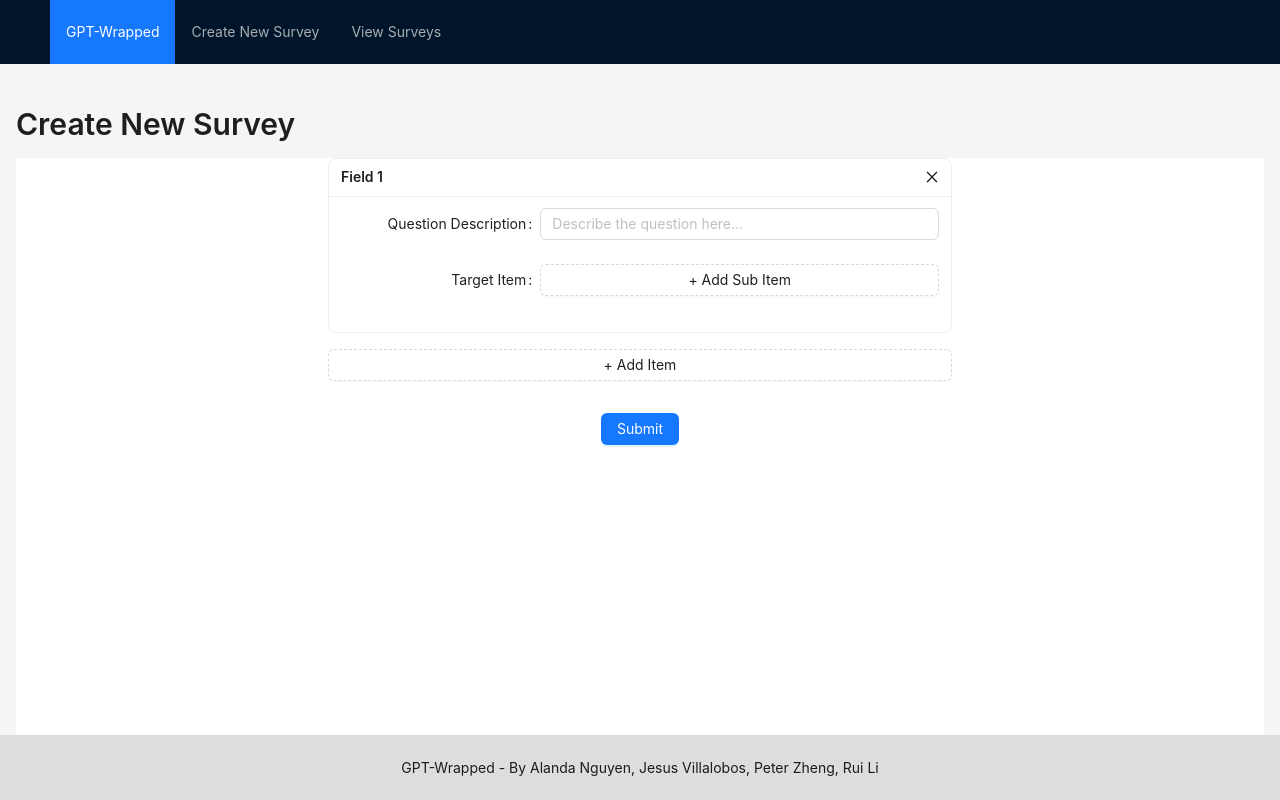
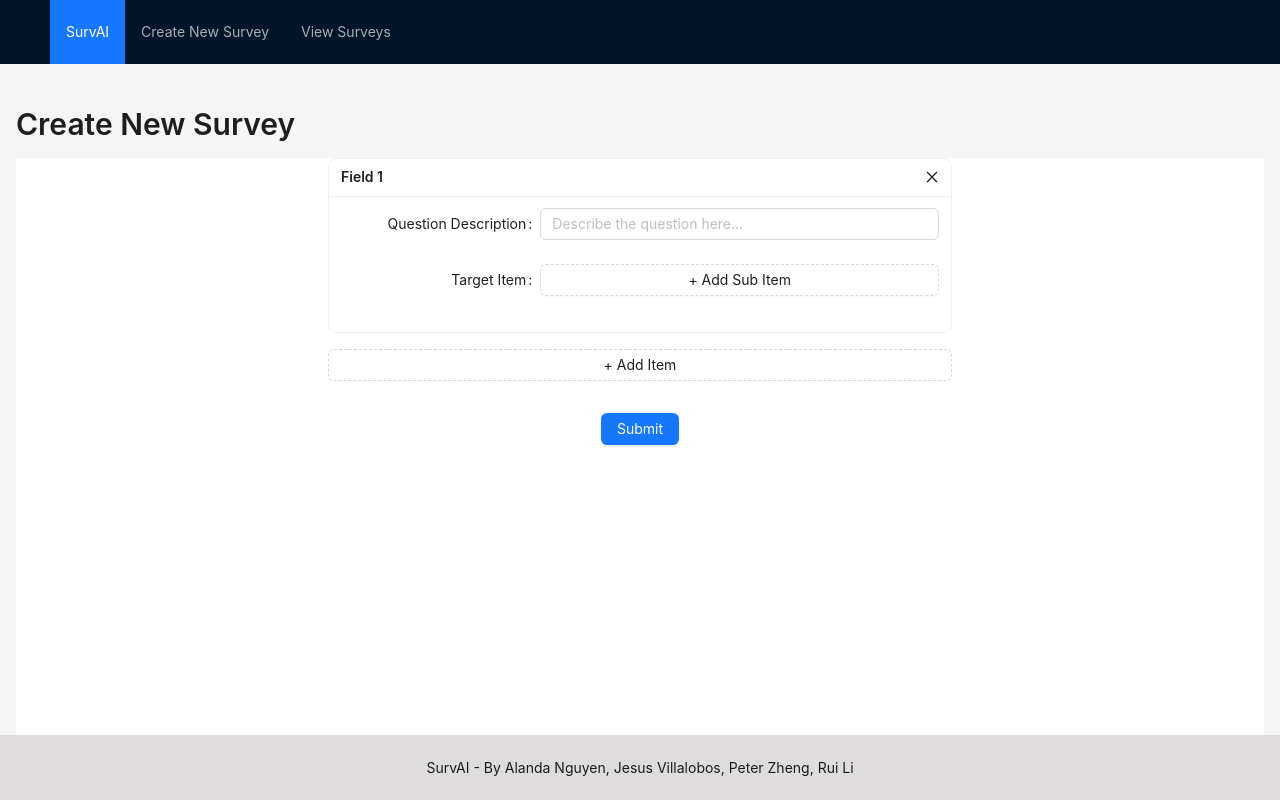
Before and after one commit to jesus-villalobos/cs160-final-project, a React (Create React App) app: page /create-survey in a window 1280 px wide. Built offline with nearby package versions, Linux system fonts and the light colour scheme.

Commit message:
Replaced GPT-Wrapped 1.0 with SurvAI name

```diff
--- a/public/index.html
+++ b/public/index.html
@@ -24,7 +24,7 @@
       work correctly both with client-side routing and a non-root public URL.
       Learn how to configure a non-root public URL by running `npm run build`.
     -->
-        <title>GPT-Wrapped</title>
+        <title>SurvAI</title>
     </head>
     <body>
         <noscript>You need to enable JavaScript to run this app.</noscript>
--- a/src/components/MainAppLayout.tsx
+++ b/src/components/MainAppLayout.tsx
@@ -9,7 +9,7 @@ const { Title } = Typography;
 
 const items = [
     {
-        label: "GPT-Wrapped",
+        label: "SurvAI",
         key: "home",
     },
     {
@@ -50,7 +50,7 @@ const MainAppFormat: React.FC<Props> = (props: Props) => {
                 <div className="AppLayoutContentDiv">{props.pageBody}</div>
             </Content>
             <Footer className="AppLayoutFooter">
-                GPT-Wrapped - By Alanda Nguyen, Jesus Villalobos, Peter Zheng,
+                SurvAI - By Alanda Nguyen, Jesus Villalobos, Peter Zheng,
                 Rui Li
             </Footer>
         </Layout>
--- a/src/components/Maker.tsx
+++ b/src/components/Maker.tsx
@@ -10,7 +10,7 @@ const { Title } = Typography;
 // Updated menu items
 const items = [
     {
-        label: "GPT-Wrapped",
+        label: "SurvAI",
         key: "chat-maker",  // You might need to define the actual path if it’s different
     },
     {
@@ -47,7 +47,7 @@ const MakerFormat: React.FC<Props> = (props: Props) => {
                 <div className="AppLayoutContentDiv">{props.pageBody}</div>
             </Content>
             <Footer className="AppLayoutFooter">
-                GPT-Wrapped - By Alanda Nguyen, Jesus Villalobos, Peter Zheng,
+                SurvAI - By Alanda Nguyen, Jesus Villalobos, Peter Zheng,
                 Rui Li
             </Footer>
         </Layout>
--- a/src/components/Taker.tsx
+++ b/src/components/Taker.tsx
@@ -11,7 +11,7 @@ const { Title } = Typography;
 // Updated menu items
 const items = [
     {
-        label: "GPT-Wrapped",
+        label: "SurvAI",
         key: "chat-taker",  // You might need to define the actual path if it’s different
     },
     {
@@ -48,7 +48,7 @@ const TakerFormat: React.FC<Props> = (props: Props) => {
                 <div className="AppLayoutContentDiv">{props.pageBody}</div>
             </Content>
             <Footer className="AppLayoutFooter">
-                GPT-Wrapped - By Alanda Nguyen, Jesus Villalobos, Peter Zheng,
+                SurvAI - By Alanda Nguyen, Jesus Villalobos, Peter Zheng,
                 Rui Li
             </Footer>
         </Layout>
--- a/src/pages/LoginPage.tsx
+++ b/src/pages/LoginPage.tsx
@@ -10,7 +10,7 @@ const LoginPage: React.FC = () => {
     return (
         <div className="LoginPageBody">
             <Title level={1} className="LoginPageTitle">
-                Welcome to GPT-Wrapped
+                Welcome to SurvAI
             </Title>
             <Title level={2} className="LoginPageTitle">
                 Please login or sign up to continue
```
